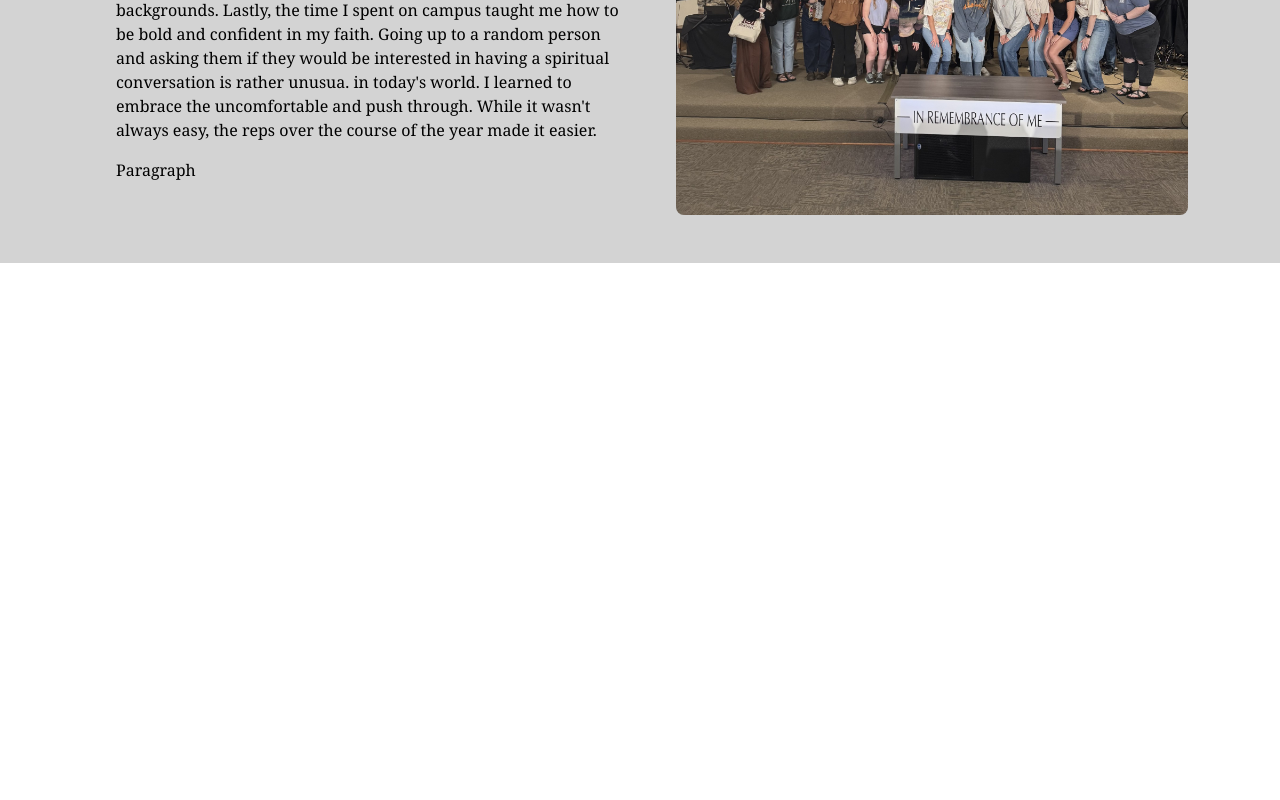
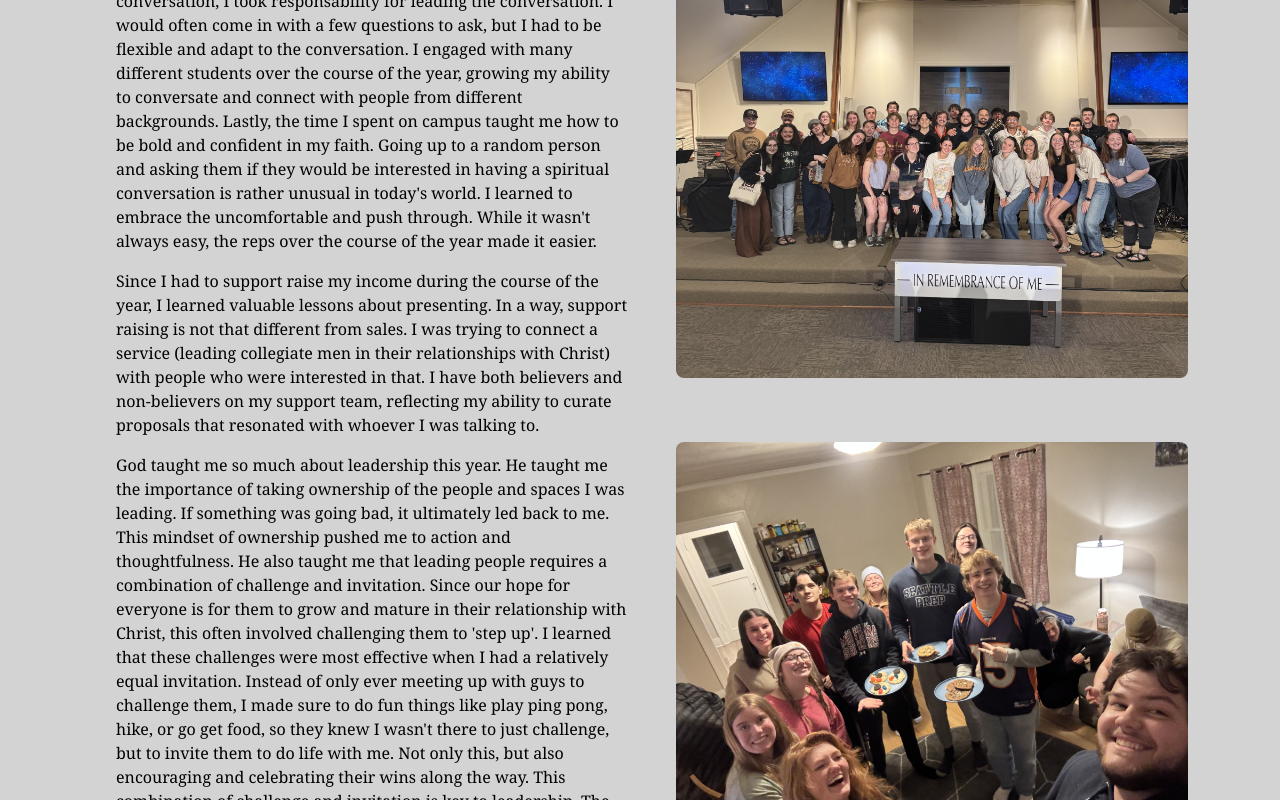
Before and after one commit to nevenmarinkovic/neven-portfolio, a Next.js app: page /experiences/ministry in a window 1280 px wide. Shown: the part 2827-3627 px from the top of the page. Before the commit the page ends 3206 px from the top, so only its background shows below. Built offline with nearby package versions, Linux system fonts and the light colour scheme.

Commit message:
Final Edits

```diff
--- a/app/experiences/finance/page.js
+++ b/app/experiences/finance/page.js
@@ -25,9 +25,9 @@ export default function Page() {
           alternative3={"Idea"}
           imageSrc4={"/design.jpg"}
           alternative4={"Design"}
-          text1={"For the first two years at the University of Montana, I worked in the College of Business Deans' Office as a student worker. My responsibilities included assisting with various tasks, including data entry, event planning, and general office duties. One of my routine tasks was inputting payroll data into a spreadsheet for the Finance Director. "
+          text1={"For the first two years at the University of Montana, I worked in the College of Business Deans' Office as a student worker. My responsibilities varied from data entry, event planning, and general office duties. One of my routine tasks was inputting payroll data into a spreadsheet for the Finance Director. "
             + "The purpose of this was to ensure that all faculty, staff, and student workers were getting paid accurately and on time. When I first started doing this, I was going person by person through a PDF, copying and pasting their payment amounts into the spreadsheet by payroll period. This was a very tedious and inefficient process, and I knew that there had to be a better way. "
-          + "I asked the Finance Director if it wouuld be okay for me to develop an app that essentially parsed through the PDF, extracted the data, and then wrote it into the spreadsheet. She agreed, and I began development. I utilized Python and the openpyxl and tkinter libraries for reading/writing to Excel and creating the UI, respectively. I worked on this project off and on for about a semester, fine tuning it and adding features (such as the UI) as I went. "
+          + "I asked the Finance Director if it would be okay for me to develop an app that essentially parsed through the PDF, extracted the data, and then wrote it into the spreadsheet. She agreed, and I began development. I utilized Python and the openpyxl and tkinter libraries for reading/writing to Excel and creating the UI, respectively. I worked on this project off and on for about a semester, fine tuning it and adding features (such as the UI) as I went. "
           }
           text2={"Eventually, I finished the app and was able to distribute it to the Finance Director, accomplishing my goal of making the payroll tracking process more efficient. "
             +"While it was great that the app was able to save and time for the Director, it's success was short lived. The app was functional and working at the end of the semester. However, when I came back in the fall, I was informed that the app was no longer working with the new year's payroll data. "
--- a/app/experiences/internship/page.js
+++ b/app/experiences/internship/page.js
@@ -30,11 +30,11 @@ export default function Page() {
               + "Afterwards, I would demo the solution to both our internal team and the client. Towards the end of the project, a couple of opportunities arose for me to work on solution development. While FAST's system had a lot of configuration potential, sometimes a developed 'cog' would need to get added to the system. "
               + "I was able to develop a few cogs, utilizing C# and SQL. My time in Boston with FAST was the first time I worked in a full-time job. It was also the first time living on the East Coast. I was able to meet new people and grow great relationships that I still cherish today. "
               }
-            text3={"There were many things I learned during my time with FAST. Through multiple demonstrations to the client, I learned how to communicate technical concepts to non-technical people. It was always a balancing act of making sure the client understood the solution while not overwhelming them with technical jargon. "
+            text4={"There were many things I learned during my time with FAST. Through multiple demonstrations to the client, I learned how to communicate technical concepts to non-technical people. It was always a balancing act of making sure the client understood the solution while not overwhelming them with technical jargon. "
               + "Additionally, I learned how to handle changing requirements. Often times, the client would ask for changes to a process or solution that I had already completed. This forced me to be flexible and adaptible. "
             }
 
-              text4={"During my first few weeks at FAST, I often felt overwhelmed by the large system and the many moving parts. "
+              text5={"During my first few weeks at FAST, I often felt overwhelmed by the large system and the many moving parts. "
               + "I had to learn the balance of doing research to find answers to my questions and going to a team member or team lead for help. I learned that it is important to be able to find answers on your own, but also that struggling to find an answer for too long is not helpful. "
               + "Lastly, I learned the principles of developing in an existing system. During my time in school, I'd often build software apps or solutions on my own. Doing this meant that I could decide the format, naming conventions, and overall style of the app. Stepping into FAST, all of those things had already been decided. "
               + "I had to learn how to work within the existing structure of the system, leveraging built classes and processes to solve my problem. Overall, I'm very grateful for my time at FAST and the many lessons I learned."
--- a/app/experiences/ministry/page.js
+++ b/app/experiences/ministry/page.js
@@ -17,33 +17,41 @@ export default function Page() {
             </HeroSection>
 
           <ExperienceBody
-            imageSrc1={"/Campus.jpg"}
-            alternative1={"Campus"}
-            imageSrc2={"/WeekOfWelcome.jpg"}
-            alternative2={"Week of Welcome"}
+            imageSrc2={"/Campus.jpg"}
+            alternative2={"Campus"}
+            imageSrc1={"/WeekOfWelcome.jpg"}
+            alternative1={"Week of Welcome"}
             imageSrc3={"/WorshipNight.jpg"}
             alternative3={"Worship Night"}
+            imageSrc4={"/CookieCompetition.jpg"}
+            alternative4={"Cookie Competition"}
 
             text1=
             {"My internship with Resonate started in the spring of 2024. My official title has been 'Campus Missionary Intern'. Since Resonate is a college church, the majority of our members are college students. This means that people who work for Resonate have to externally support raise their wages, which is a little different than most churches. I spent the spring/summer of 2024 raising support for the school year. " +
               "Once fall came, my roles and responsibilities shifted. During freshmen orientation week, we spent a lot of time meeting new students and throwing fun events like glow in the dark capture the flag, camping trips, cliff jumping, and swing dancing. We believe that the first week and month of college can be hard as students meet a billion people and try to figure out where they belong. We want to meet students in the midst of this and extend a hand into our community. "
+              + "The picture on the left is of our glow in the dark capture the flag game during freshmen orientation week."
 
             }
-            text2={"As the year went on, I fell into a more regular rhythm. Most of my responsibilties during this internship were revolved around meeting new students and leading the ones in our community. Every Tuesday and Wednesday, a group of staff members and students would head to the University Center and Lodge dining hall to meet students." +
+            text2={"As the year went on, I fell into a more regular rhythm. Most of my responsibilties during this internship were revolved around meeting new students and leading the ones in our community. Every Tuesday and Wednesday, a group of staff members and students would head to the University Center and Lodge dining hall to meet students. " +
               "This often looked like walking up to students and asking them if they would be interested in having a spiritual conversation. If they agreed, we would sit down and engage with them in conversation, asking them questions about their background and their spiritual beliefs. If they didn't, we would wish them well and continue on. " +
               "At Resonate, we believe that a student's time in college is the most formative time in their life. We think that students are away from their parents for the first time and are trying to figure out who they are and what they believe. As Christians, we believe that the bible is clear when it comes to people choosing to follow Jesus. " +
-              "We believe that God is fully in control and is the one that changes people's hearts, resulting in them choosing to follow Jesus. As a result, we believe that our job as believers is to go out and try and figure out who God is already working in. We do not believe that we can change people's hearts or convert them, which is why we only talk with students who are open to having spiritual conversation."
+              "We believe that God is fully in control and is the one that changes people's hearts, resulting in them choosing to follow Jesus. As a result, we believe that our job as believers is to go out and try and figure out who God is already working in. We do not believe that we can change people's hearts or convert them, which is why we only talk with students who are open to having spiritual conversation. "
+              + "We do this because God tells us to, but also because we've experienced the joy in following Jesus and want to share the treasure we've found. The picture to the left was of a group of us before we went out to meet students. "
               }
 
               text3={" When it comes to leading students, it often revolves around weekly meetings. These might be one on one or with a group of students. The content and purpose of these meetings/groups depends on the students and where they are at in their faith journey. New believers often start with a bible study, learning the fundamentals of the faith. Those more mature in their walk focus on what God is saying to them and how they can act on that, a more practical and action based group. " +
-              "In addition to meeting new students and leading them, I also spent a lot of time planning and organizing community events. These varied from movie nights to worship nights to olympic games. The goal of these events was to enrich and bond the existing students in our community while also providing a fun and safe space for new students to come and meet people." }
+              "In addition to meeting new students and leading them, I also spent a lot of time planning and organizing community events. These vary from movie nights to worship nights to olympic games. The goal of these events was to enrich and bond the existing students in our community while also providing a fun and safe space for new students to come and meet people." }
 
             text4={"During my time going on campus and meeting new students, I learned a lot about communication. I learned how to read people's body language, which often informed me about how interested they were in talking with me. I also learned how to ask good questions and how to listen well. Since I was the one initiating the conversation, I took responsability for leading the conversation. I would often come in with a few questions to ask, but I had to be flexible and adapt to the conversation. " +
-              "I engaged with many different students over the course of the year, growing my ability to conversate and connect with people from different backgrounds. Lastly, the time I spent on campus taught me how to be bold and confident in my faith. Going up to a random person and asking them if they would be interested in having a spiritual conversation is rather unusua. in today's world. I learned to embrace the uncomfortable and push through. While it wasn't always easy, the reps over the course of the year made it easier. "
+              "I engaged with many different students over the course of the year, growing my ability to conversate and connect with people from different backgrounds. Lastly, the time I spent on campus taught me how to be bold and confident in my faith. Going up to a random person and asking them if they would be interested in having a spiritual conversation is rather unusual in today's world. I learned to embrace the uncomfortable and push through. While it wasn't always easy, the reps over the course of the year made it easier. "
             }
 
-              text5={"Paragraph "
-              }
+            text5={"Since I had to support raise my income during the course of the year, I learned valuable lessons about presenting. In a way, support raising is not that different from sales. I was trying to connect a service (leading collegiate men in their relationships with Christ) with people who were interested in that. I have both believers and non-believers on my support team, reflecting my ability to curate proposals that resonated with whoever I was talking to."}
+
+            text6={"God taught me so much about leadership this year. He taught me the importance of taking ownership of the people and spaces I was leading. If something was going bad, it ultimately led back to me. This mindset of ownership pushed me to action and thoughtfulness. "
+              + "He also taught me that leading people requires a combination of challenge and invitation. Since our hope for everyone is for them to grow and mature in their relationship with Christ, this often involved challenging them to 'step up'. I learned that these challenges were most effective when I had a relatively equal invitation. Instead of only ever meeting up with guys to challenge them, I made sure to do fun things like play ping pong, hike, or go get food, so they knew I wasn't there to just challenge, but to invite them to do life with me. "
+              + "Not only this, but also encouraging and celebrating their wins along the way. This combination of challenge and invitation is key to leadership. The picture to the right is of a cookie competition we did one Friday night."
+            }
               >
             </ExperienceBody>
 
--- a/app/experiences/portfolio/page.js
+++ b/app/experiences/portfolio/page.js
@@ -24,11 +24,11 @@ export default function Page() {
             text1=
             {"One of the classes I am taking is Creative Coding. This is an introductory coding class that teaches the basics of HTML, CSS, JavaScript, and more. We have a final project in the class, and when I read the description of the project, I was not thrilled. I reached out to my professor and asked if I could instead build a personal potfolio website. He agreed, and here we are. "
               + "It has been a goal of mine for awhile to build a personal portfolio website. I have never built a website before using code, so I was excited to take on this challenge and build something that displays my experiences and lessons learned. More than that, I wanted a website that did a better job of illustrating my work, and more importantly myself. This website is meant to go beyond what's on my resume. I want someone to visit my site and leave with a pretty good understanding of who I am, what my skills are, and what I'd be like as an employee/co-worker. "
-              + "I utilized next.js, a React framework, to build this site. I also used Tailwind CSS for styling. I am still learning how to harness the power of these tools, but I am excited with the progress I have made so far. "
+              + "I utilized next.js, a React framework, to build this site, Tailwind for styling, and Vercel for deployment and hosting. I am still learning how to harness the power of these tools, but I am excited with the progress I have made so far. "
 
             }
-            text4={"I am proud that I took some time to design out the site before I started coding. I used Lucid to get an idea of how I wanted the site's pages to look. As you can see, the original diagram is not that different from the finished site. I utilized squarespace as a reference for the design of the site. Looking at their example sites gave me the idea of including a hero section at the top of each page. I also liked the idea of having some animation in between sections of the page. "
-              + "I am still growing in my ability to design a site, but I am proud of the strides I've made in understanding and getting comfortable using React and CSS. I am very excited to continue to refine and improve this site as I grow in my capabilities and have more experiences to share. Through the process of building this site, I realized I don't take a ton of photos. I am going to make a conscious effort to take more photos of my experiences so that I can share them with others. "
+            text4={"I am proud that I took some time to design out the site before I started coding. I've historically had a hard time having the discipline to design and outline before jumping into the code. I used Lucid to get an idea of how I wanted the site's pages to look. As you can see, the original diagram is not that different from the finished site. I utilized squarespace as a reference for the design of the site. Looking at their example sites gave me the idea of including a hero section at the top of each page. I also liked the idea of having some animation in between sections of the page. "
+              + "I am still growing in my ability to design a site, but I am proud of the strides I've made in understanding and getting comfortable using React and CSS. I am very excited to continue to refine and improve this site as I grow in my capabilities and have more experiences to share. "
               + "Click the GitHub link below to see the code for this site."
             }
 
--- a/app/page.js
+++ b/app/page.js
@@ -23,7 +23,7 @@ export default function Home() {
     { title: "Student Minister", link: "/experiences/ministry", desc: "I currently work for the college church I have been a part of during my time in Missoula. Through this job, I learned a ton about communication, leadership, people, and myself." },
     { title: "FAST Internship", link: "/experiences/internship", desc: "I went to Boston in between my junior and senior year to work on an unemployment insurance project for the state of Massachusetts. This was my first 'real job'." },
     { title: "Portfolio Website", link: "/experiences/portfolio", desc: "The website your currently on! This was a dream of mine for quite some time." },
-    { title: "Data Visualization", link: "/experiences/data", desc: "An analysis of Christianity rates in Western Europe over time." },
+    { title: "Data Visualization", link: "/experiences/data", desc: "An analysis and visualization of Christianity rates in Western Europe over time." },
   ];
 
   return (
--- a/components/footer.js
+++ b/components/footer.js
@@ -9,7 +9,7 @@ export default function Footer() {
         <Link href="/experiences">Experiences</Link>
         </nav>
         <div className="flex flex-col items-center">
-          <p className="text-sm">&copy; {new Date().getFullYear()} Neven Marinkovic. All rights reserved.</p>
+          <p className="text-sm">&copy; {new Date().getFullYear()} Neven Marinkovic</p>
           <div className="flex space-x-4 mt-2">
           <a
             href="https://www.linkedin.com/in/neven-marinkovic/"
```
Also changed, not shown: app/about/page.js (+6 -4 lines), public/CookieCompetition.jpg (added), 1 other file (tests, documents, lock files or other folders).
